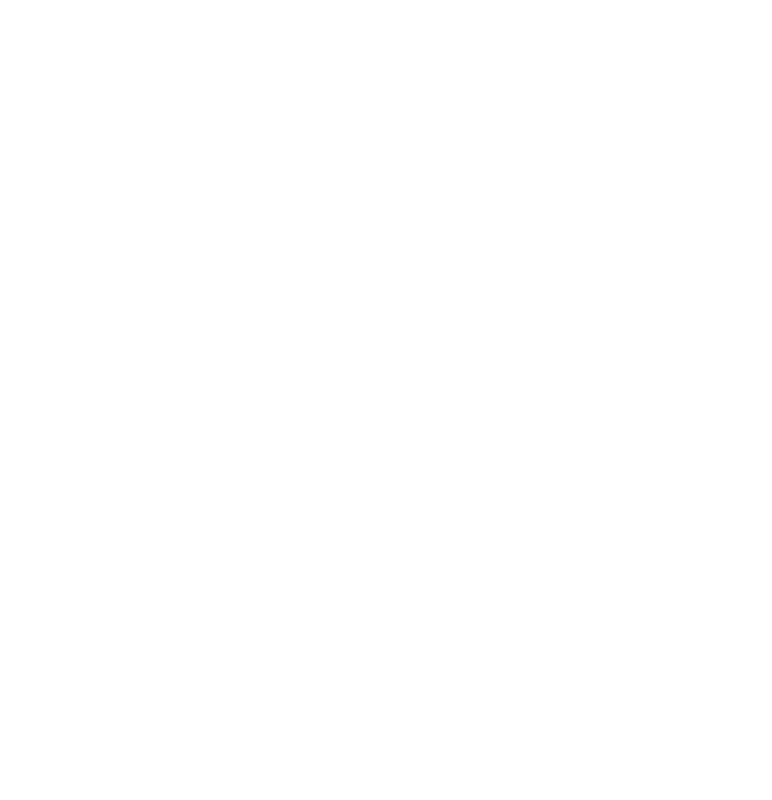
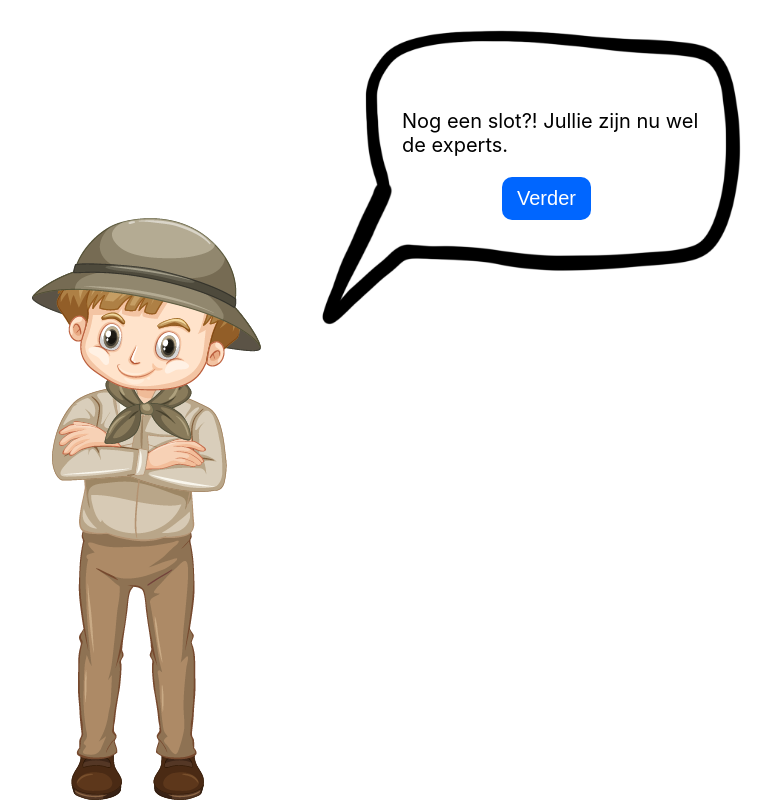
Before and after one commit to NileshRamcharan/prototype-dierentuin, a React (Create React App) app: page /oplosmatrixIntro in a window 1280 px wide. Before the commit this address had no page. Shown: the whole page, without its empty margins (168-940 px from the left). Built offline with nearby package versions, Linux system fonts and the light colour scheme.

Commit message:
finished intro + made skeleton (no styling)

```diff
--- a/src/App.js
+++ b/src/App.js
@@ -6,8 +6,11 @@
 import OvergangPuzzelEen from './components/gameplay/OvergangPuzzelEen';
 import DragAndDrop from './components/puzzels/DragAndDrop';
 
-import OplosmatrixLock from './components/oplosmatrix/oplosmatrixLock';
-
+import Oplosmatrix from './components/oplosmatrix/Oplosmatrix';
+import OplosmatrixIntro from './components/oplosmatrix/OplosmatrixIntro';
+import OplosmatrixLock from './components/oplosmatrix/OplosmatrixLock';
+import OplosmatrixNote from './components/oplosmatrix/OplosmatrixNotes';
+import OplosmatrixHint from './components/oplosmatrix/OplosmatrixHint';
 
 function App() {
  return(
@@ -17,7 +20,11 @@
         <Route path="/" element ={<Start></Start>} />
         <Route path='/firstPuzzle' element={<OvergangPuzzelEen />} />
         <Route path='/puzzleMap' element={ <DragAndDrop />} />
-        <Route path= '/oplosmatrix' element ={<OplosmatrixLock />} />
+        <Route path='/oplosmatrixIntro' element={<OplosmatrixIntro />}/>
+        <Route path='/oplosmatrix' element ={<Oplosmatrix />} />
+        <Route path='/oplosmatrixSlot' element ={<OplosmatrixLock />} />
+        <Route path='/oplosmatrixHint' element ={<OplosmatrixHint />} />
+        <Route path='/oplosmatrixBrief' element ={<OplosmatrixNote />} />
       </Routes>
      </div>
   </Router>
--- /dev/null
+++ b/src/components/oplosmatrix/OplosmatrixHint.js
@@ -0,0 +1,17 @@
+//hint voor oplosmatrixpuzzel
+import React, { Component } from 'react';
+import '../../css/oplosmatrixHint.css';
+
+export class OplosmatrixHint extends Component{
+
+
+    render(){
+        return(
+            <section>
+                {/* img */}
+            </section>
+        )
+    }
+}
+
+export default OplosmatrixHint
--- /dev/null
+++ b/src/components/oplosmatrix/OplosmatrixIntro.js
@@ -0,0 +1,46 @@
+//intro
+import React, { Component } from 'react';
+import '../../css/oplosmatrixIntro.css';
+import zookeeperImage from '../../img/zookeeper.png'
+import textCloud from '../../img/textCloud.png'
+
+export class OplosmatrixIntro extends Component{
+    constructor(props){
+        super(props);
+        this.state = {
+            count : 0,
+            text : "Nog een slot?! Jullie zijn nu wel de experts.",
+            buttonText : "Verder"
+        }
+    }
+
+    handleClick = () =>{
+        this.setState({ count : this.state.count + 1});
+        switch(this.state.count){
+            case 0:
+                this.setState({text : "Kraak het slot terwijl ik de olifanten afleid."});
+                break;
+            case 1:
+                window.location.href="/oplosmatrix";
+        }
+    }
+
+    render(){
+        return(
+            <section className='introDiv'>
+                <section className='intro'>
+                    <div className='zookeeper-div'>
+                        <img className='zookeeper-img' src = {zookeeperImage}/>
+                        <img className='text-cloud' src = {textCloud} />
+                        <div className='textCloud-innertext'>
+                            <p className='text'>{this.state.text}</p>
+                            <button className="button-primary" onClick={() => this.handleClick()}>{this.state.buttonText}</button>
+                        </div>
+                    </div>
+                </section>
+            </section>
+        )
+    }
+}
+
+export default OplosmatrixIntro
--- a/src/components/oplosmatrix/oplosmatrix.js
+++ b/src/components/oplosmatrix/oplosmatrix.js
@@ -0,0 +1,27 @@
+//main page
+import React, { Component } from 'react';
+import '../../css/oplosmatrix.css';
+
+export class Oplosmatrix extends Component{
+
+    //switch statement om naar de andere pagina's te gaan
+
+    render(){
+        return(
+            <section className=''>
+                <section className='clickable-lock' onClick={()=> this.handleOnClick()}>
+                    slot
+                </section>
+                <section className='clickable-note' onClick={()=> this.handleOnClick()}>
+                    note
+                </section>
+                <section className='clickable-hint' onClick={()=> this.handleOnClick()}>
+                    hint
+                </section>
+
+            </section>
+        )
+    }
+}
+
+export default Oplosmatrix
--- a/src/components/oplosmatrix/oplosmatrixLock.js
+++ b/src/components/oplosmatrix/oplosmatrixLock.js
@@ -1,6 +1,7 @@
 //zoom in on lock
 import React from 'react';
 import { useNavigate } from 'react-router-dom';
+import '../../css/oplosmatrixLock.css';
 
 const OplosMatrixLock = () => {
     const navigate = useNavigate();
@@ -37,7 +38,7 @@
     return(
         <section>
             <form onSubmit={solveLock}>
-                <label htmlFor='lname'>Weer een slot!? wat zou dit moeten zijn?</label>
+                {/* <label htmlFor='lname'>Weer een slot!? wat zou dit moeten zijn?</label> */}
                 <input className="number" index="1" type="number" min="0" max="9"></input>
                 <input className="number" index="1" type="number" min="0" max="9"></input>
                 <input className="number" index="1" type="number" min="0" max="9"></input>
--- a/src/components/oplosmatrix/oplosmatrixNotes.js
+++ b/src/components/oplosmatrix/oplosmatrixNotes.js
@@ -0,0 +1,32 @@
+//oplosmatrix puzzel
+import React, { Component } from 'react';
+import '../../css/oplosmatrixNotes.css';
+
+export class OplosmatrixNotes extends Component{
+    render(){
+        return(
+            <section className='oplosmatrix-grid'>
+                <div className='grid-item'></div>
+                <div className='grid-item'></div>
+                <div className='grid-item'></div>
+
+                <div className='grid-item'></div>
+                <div className='grid-item'></div>
+                <div className='grid-item'></div>
+
+                <div className='grid-item'></div>
+                <div className='grid-item'></div>
+                <div className='grid-item'></div>
+                <div className='grid-item'></div>
+                <div className='grid-item'></div>
+                <div className='grid-item'></div>
+                <div className='grid-item'></div>
+                <div className='grid-item'></div>
+                <div className='grid-item'></div>
+                <div className='grid-item'></div>
+            </section>
+        )
+    }
+}
+
+export default OplosmatrixNotes
```
Also changed, not shown: src/css/oplosmatrix.css (added), src/css/oplosmatrixHint.css (added), src/css/oplosmatrixIntro.css (added), src/css/oplosmatrixLock.css (added), src/css/oplosmatrixNotes.css (added).
